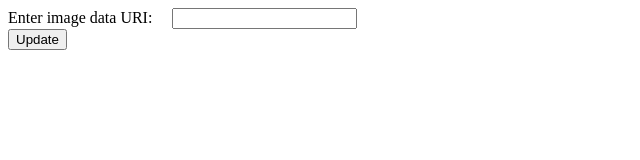
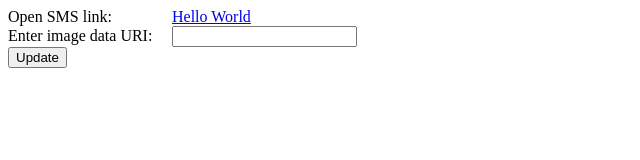
Before and after one commit to SebLalancette/seblalancette.github.io, a plain HTML site: page tools.html in a window 1280 px wide. Shown: the whole page, without its empty margins (0-640 px from the left). Drawn offline with Linux system fonts and the light colour scheme.

Commit message:
Update tools.html

```diff
--- a/tools.html
+++ b/tools.html
@@ -12,6 +12,10 @@
     </style>
   </head>
   <body>
+    <div>
+      <label>Open SMS link:</label>
+      <a href="sms:?&body=Hello%20World">Hello World</a>
+    </div>
     <div>
         <label>Enter image data URI:</label>
         <input id="data-uri-input" type="text" autocorrect="off" autocomplete="off" autocapitalize="off" spellcheck="false" />
```
